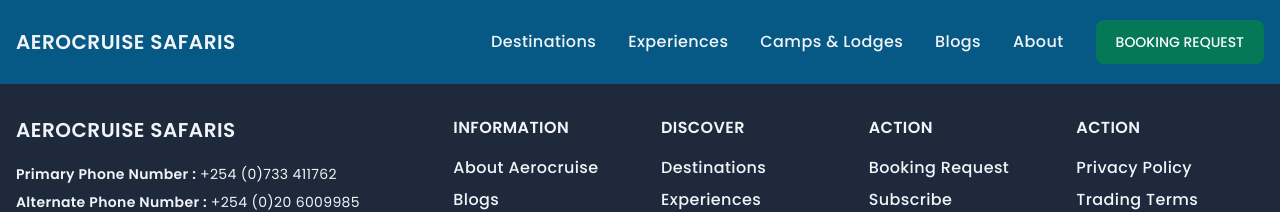
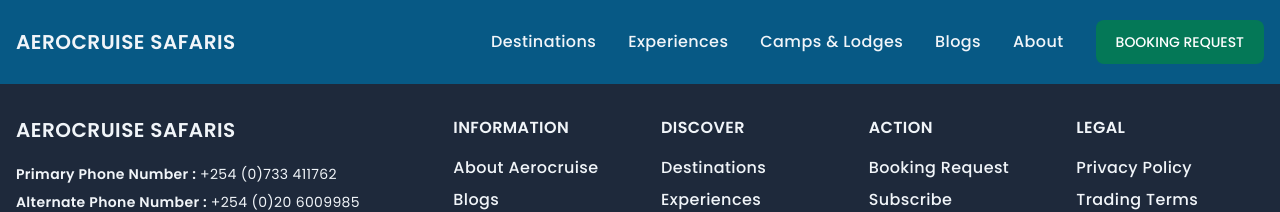
Before and after one commit to thes3interdev/aerocruise-safaris-faas-next, a Next.js app: page / in a window 1280 px wide. Shown: the top 212 px of the page. Built offline with nearby package versions, Linux system fonts and the light colour scheme.

Commit message:
chore: corrected typo in footer component.

```diff
--- a/components/NavigationFooter.js
+++ b/components/NavigationFooter.js
@@ -113,7 +113,7 @@
 						{/** legal section start */}
 						<div>
 							<p className="font-semibold uppercase tracking-wide text-slate-100">
-								Action
+								Legal
 							</p>
 							<ul className="mt-4 space-y-2">
 								{legalLinks.map((link) => (
```
